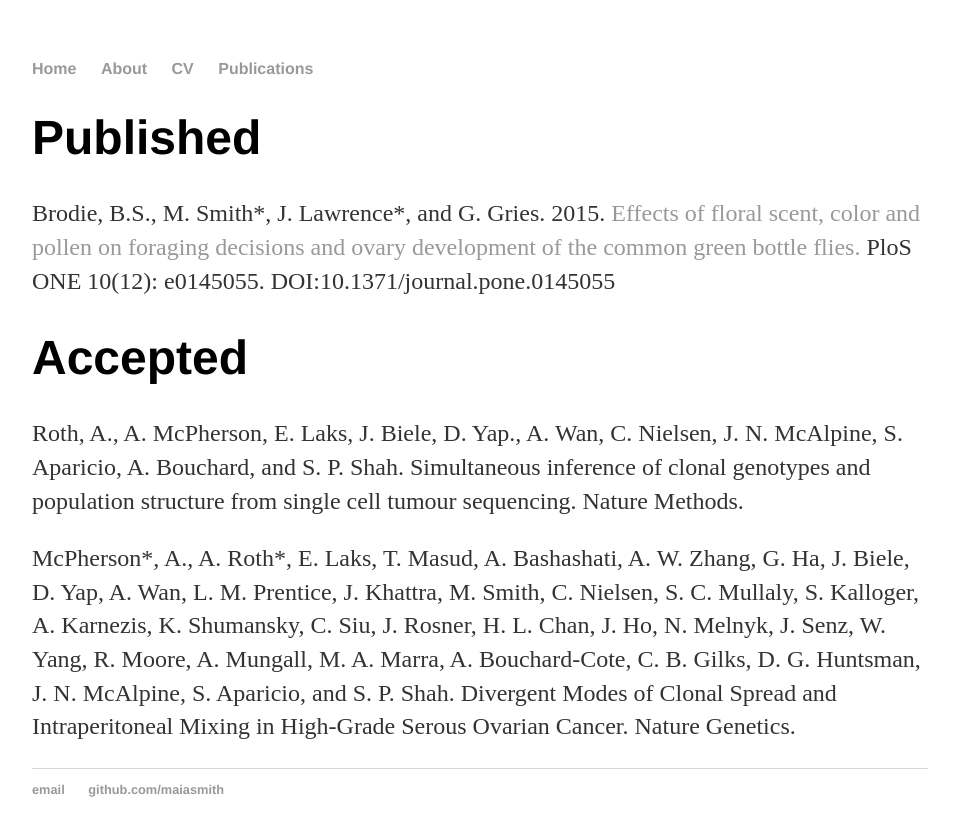
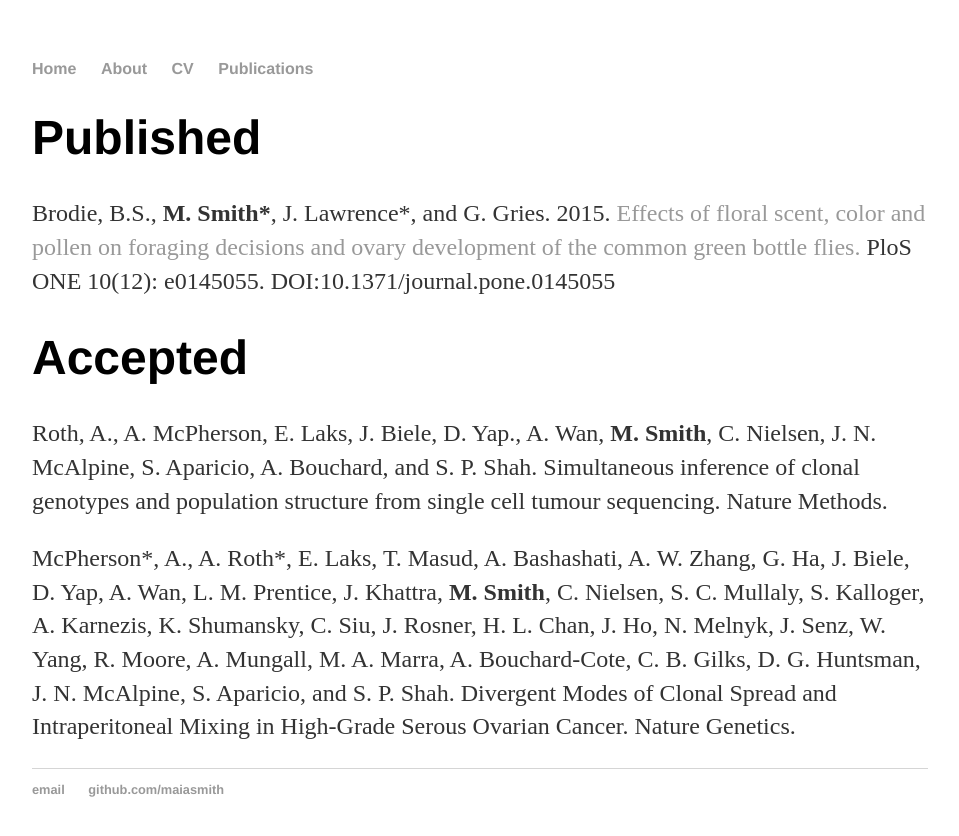
Before and after one commit to maiasmith/maiasmith.github.io, a Jekyll site: the page built from publications/index.html, in a window 1280 px wide. Shown: the top 836 px of the page, without its empty margins (160-1119 px from the left). Built offline with Jekyll 4.4.1, drawn with Linux system fonts in a browser that asks for light colours.

Commit message:
Update index.html

```diff
--- a/publications/index.html
+++ b/publications/index.html
@@ -4,8 +4,8 @@ title: Publications
 ---
 <div class="blurb">
   <h1>Published</h1>
-  <p>Brodie, B.S., M. Smith*, J. Lawrence*, and G. Gries. 2015. <a href="http://journals.plos.org/plosone/article?id=10.1371/journal.pone.0145055">Effects of floral scent, color and pollen on foraging decisions and ovary development of the common green bottle flies.</a> PloS ONE 10(12): e0145055. DOI:10.1371/journal.pone.0145055</p>
+  <p>Brodie, B.S., <b>M. Smith*</b>, J. Lawrence*, and G. Gries. 2015. <a href="http://journals.plos.org/plosone/article?id=10.1371/journal.pone.0145055">Effects of floral scent, color and pollen on foraging decisions and ovary development of the common green bottle flies.</a> PloS ONE 10(12): e0145055. DOI:10.1371/journal.pone.0145055</p>
   <h1>Accepted</h1>
-  <p>Roth, A., A. McPherson, E. Laks, J. Biele, D. Yap., A. Wan, C. Nielsen, J. N. McAlpine, S. Aparicio, A. Bouchard, and S. P. Shah. Simultaneous inference of clonal genotypes and population structure from single cell tumour sequencing. Nature Methods.</p>
-  <p>McPherson*, A.,  A. Roth*, E. Laks, T. Masud, A. Bashashati, A. W. Zhang, G. Ha, J. Biele, D. Yap, A. Wan, L. M. Prentice, J. Khattra, M. Smith, C. Nielsen, S. C. Mullaly, S. Kalloger, A. Karnezis, K. Shumansky, C. Siu, J. Rosner, H. L. Chan, J. Ho, N. Melnyk, J. Senz, W. Yang, R. Moore, A. Mungall, M. A. Marra, A. Bouchard-Cote, C. B. Gilks, D. G. Huntsman,  J. N. McAlpine, S. Aparicio, and S. P. Shah. Divergent Modes of Clonal Spread and Intraperitoneal Mixing in High-Grade Serous Ovarian Cancer. Nature Genetics.</p>
+  <p>Roth, A., A. McPherson, E. Laks, J. Biele, D. Yap., A. Wan, <b>M. Smith</b>, C. Nielsen, J. N. McAlpine, S. Aparicio, A. Bouchard, and S. P. Shah. Simultaneous inference of clonal genotypes and population structure from single cell tumour sequencing. Nature Methods.</p>
+  <p>McPherson*, A.,  A. Roth*, E. Laks, T. Masud, A. Bashashati, A. W. Zhang, G. Ha, J. Biele, D. Yap, A. Wan, L. M. Prentice, J. Khattra, <b>M. Smith</b>, C. Nielsen, S. C. Mullaly, S. Kalloger, A. Karnezis, K. Shumansky, C. Siu, J. Rosner, H. L. Chan, J. Ho, N. Melnyk, J. Senz, W. Yang, R. Moore, A. Mungall, M. A. Marra, A. Bouchard-Cote, C. B. Gilks, D. G. Huntsman,  J. N. McAlpine, S. Aparicio, and S. P. Shah. Divergent Modes of Clonal Spread and Intraperitoneal Mixing in High-Grade Serous Ovarian Cancer. Nature Genetics.</p>
 </div><!-- /.blurb -->
```
